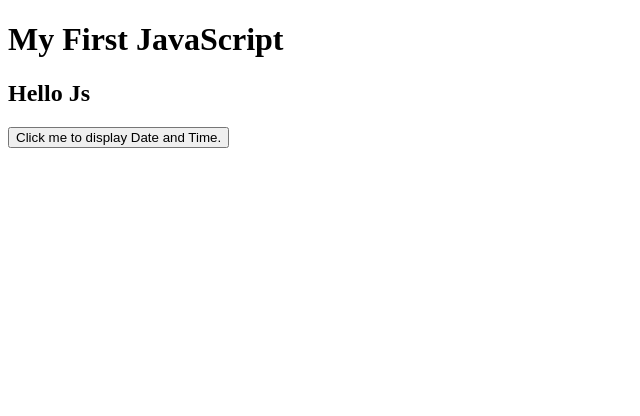
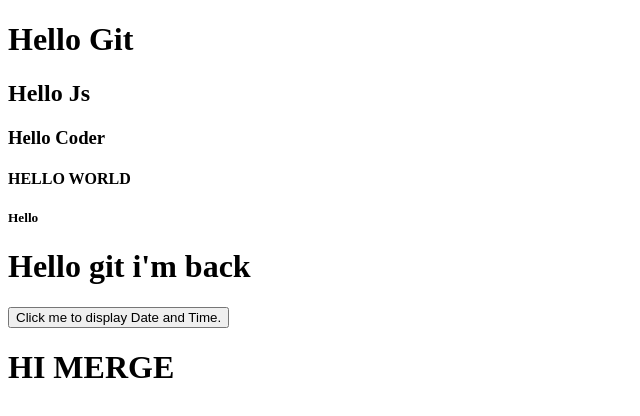
Before and after one commit to Md-Ridoy-Hasan-Kamrul/React-23, a plain HTML site: page Index.html in a window 1280 px wide. Shown: the whole page, without its empty margins (0-640 px from the left). Drawn offline with Linux system fonts and the light colour scheme.

Commit message:
new merger

```diff
--- a/Index.html
+++ b/Index.html
@@ -8,14 +8,19 @@
 </head>
 <body>
 
-    <h1>My First JavaScript</h1>
-    <h2>Hello Js</h2>
+    <h1>Hello Git</h1>
+    <h2>Hello Js </h2>
+    <h3>Hello Coder</h3>
+    <h4>HELLO WORLD</h4>
+    <h5>Hello</h5>
+    <h1>Hello git i'm back </h1>
 
 <button type="button"
 onclick="document.getElementById('demo').innerHTML = Date()">
 Click me to display Date and Time.</button>
 
-<p id="demo"></p>
+    <H1> HI MERGE</H1>
+
 
 </body>
 </html>
```
